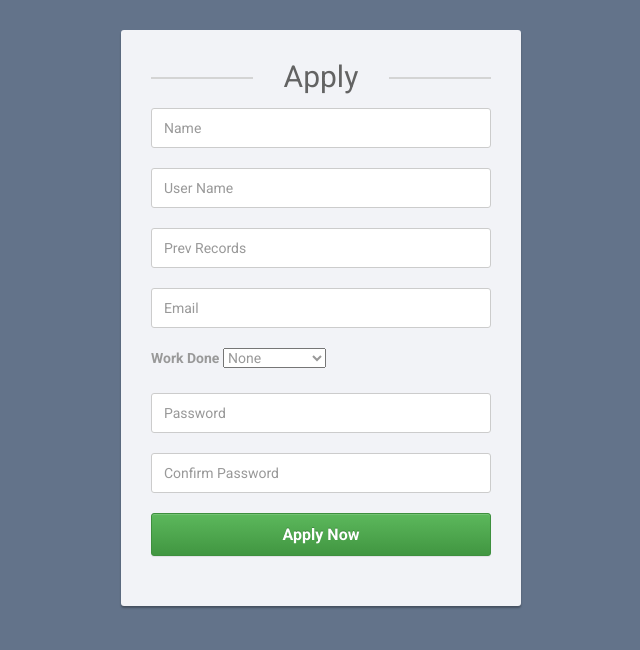
After one commit to Coding-Stack/buildify, a Django app: page /worker_form in a window 1280 px wide. The commit adds this page. Shown: the top 650 px of the page, without its empty margins (319-959 px from the left). Run offline with Django 3.2, Linux system fonts and the light colour scheme; some libraries are stand-ins or nearby versions.

Commit message:
added icons

```diff
--- a/accounts/forms.py
+++ b/accounts/forms.py
@@ -25,7 +25,7 @@ class ConstructionUpdateForm(forms.ModelForm):
 class WorkerRegistrationForm(forms.ModelForm):
     class Meta:
         model = Worker
-        fields = ['wage','prev_record','construction']
+        fields = ['prev_record','construction']
 
 class WorkerUpdateForm(forms.ModelForm):
     class Meta:
--- a/accounts/models.py
+++ b/accounts/models.py
@@ -50,10 +50,10 @@ class Construction(models.Model):
         return 'construction by'+str(self.client)
 
 class Worker(models.Model):
-    wage = models.FloatField()
+    wage = models.FloatField(blank=True,null=True,default=0)
     prev_record = models.IntegerField()
     user = models.ForeignKey(to=User,on_delete=models.CASCADE)
-    construction = models.ForeignKey(to=Construction, on_delete=models.CASCADE)
+    construction = models.ForeignKey(to=Construction, blank=True,null=True,on_delete=models.CASCADE)
     work_done_choices = [
         ('Electrician','Electrician'),
         ('Carpenter','Carpenter'),
--- a/accounts/templates/header.html
+++ b/accounts/templates/header.html
@@ -5,6 +5,8 @@
     <meta name="viewport" content="width=device-width, initial-scale=1.0">
     <title>Buildify</title>
     <link rel="stylesheet" href="https://maxcdn.bootstrapcdn.com/bootstrap/4.0.0/css/bootstrap.min.css" integrity="sha384-Gn5384xqQ1aoWXA+058RXPxPg6fy4IWvTNh0E263XmFcJlSAwiGgFAW/dAiS6JXm" crossorigin="anonymous">
+    <link rel="stylesheet" href="http://cdnjs.cloudflare.com/ajax/libs/font-awesome/4.4.0/css/font-awesome.min.css">
+    <script src='https://kit.fontawesome.com/a076d05399.js'></script>
     <script src="https://ajax.googleapis.com/ajax/libs/jquery/3.5.1/jquery.min.js"></script>
     <script src="https://maxcdn.bootstrapcdn.com/bootstrap/4.0.0/js/bootstrap.min.js" integrity="sha384-JZR6Spejh4U02d8jOt6vLEHfe/JQGiRRSQQxSfFWpi1MquVdAyjUar5+76PVCmYl" crossorigin="anonymous"></script>
 
@@ -78,7 +80,8 @@ body {
 }
 
 #chkToggle:checked + ul.main-nav {
-  display: block;
+  display: grid;
+  margin:auto;
 }
 
 .welcome-message{
@@ -132,7 +135,6 @@ body {
 
   .nav-links {
     margin-left: 40px;
-    color
   }
 
   .logo {
--- a/accounts/templates/index.html
+++ b/accounts/templates/index.html
@@ -132,7 +132,7 @@ button {
               <div class="menu">
                   <ul class="navMenu">
                       <li><a href="#">Home</a></li>
-                      <li><a href="#">Locations</a></li>
+                      <li><a href="{% url 'worker_form' %}">Jobs</a></li>
                       <li><a href="#">Contact</a></li>
                       <li></li>
                       <li><a href="{% url 'signup' %}">Registration</a></li>
--- /dev/null
+++ b/accounts/templates/worker_form.html
@@ -0,0 +1,148 @@
+<!DOCTYPE html>
+<html lang="en">
+<head>
+<meta charset="utf-8">
+<meta http-equiv="X-UA-Compatible" content="IE=edge">
+<meta name="viewport" content="width=device-width, initial-scale=1">
+<link href="https://fonts.googleapis.com/css?family=Roboto:400,700" rel="stylesheet">
+<title>Buildify</title>
+<link rel="stylesheet" href="https://maxcdn.bootstrapcdn.com/bootstrap/3.3.7/css/bootstrap.min.css">
+<link rel="stylesheet" href="https://maxcdn.bootstrapcdn.com/bootstrap/3.3.7/css/bootstrap-theme.min.css">
+<script src="https://ajax.googleapis.com/ajax/libs/jquery/1.12.4/jquery.min.js"></script>
+<script src="https://maxcdn.bootstrapcdn.com/bootstrap/3.3.7/js/bootstrap.min.js"></script>
+<style>
+	body {
+		color: #fff;
+		background: #63738a;
+		font-family: 'Roboto', sans-serif;
+	}
+    .form-control{
+		height: 40px;
+		box-shadow: none;
+		color: #969fa4;
+	}
+	.form-control:focus{
+		border-color: #5cb85c;
+	}
+    .form-control, .btn{
+        border-radius: 3px;
+    }
+	.signup-form{
+		width: 400px;
+		margin: 0 auto;
+		padding: 30px 0;
+	}
+	.signup-form h2{
+		color: #636363;
+        margin: 0 0 15px;
+		position: relative;
+		text-align: center;
+    }
+	.signup-form h2:before, .signup-form h2:after{
+		content: "";
+		height: 2px;
+		width: 30%;
+		background: #d4d4d4;
+		position: absolute;
+		top: 50%;
+		z-index: 2;
+	}
+	.signup-form h2:before{
+		left: 0;
+	}
+	.signup-form h2:after{
+		right: 0;
+	}
+    .signup-form .hint-text{
+		color: #999;
+		margin-bottom: 30px;
+		text-align: center;
+	}
+    .signup-form form{
+		color: #999;
+		border-radius: 3px;
+    	margin-bottom: 15px;
+        background: #f2f3f7;
+        box-shadow: 0px 2px 2px rgba(0, 0, 0, 0.3);
+        padding: 30px;
+    }
+	.signup-form .form-group{
+		margin-bottom: 20px;
+	}
+	.signup-form input[type="checkbox"]{
+		margin-top: 3px;
+	}
+	.signup-form .btn{
+        font-size: 16px;
+        font-weight: bold;
+		min-width: 140px;
+        outline: none !important;
+    }
+	.signup-form .row div:first-child{
+		padding-right: 10px;
+	}
+	.signup-form .row div:last-child{
+		padding-left: 10px;
+	}
+    .signup-form a{
+		color: #fff;
+		text-decoration: underline;
+	}
+    .signup-form a:hover{
+		text-decoration: none;
+	}
+	.signup-form form a{
+		color: #5cb85c;
+		text-decoration: none;
+	}
+	.signup-form form a:hover{
+		text-decoration: underline;
+	}
+</style>
+</head>
+<body>
+    <div>
+        {% for message in messages %}
+            <h3 class="message"> {{message}}</h3>
+        {% endfor %}
+    </div>
+    <div class="signup-form">
+        <form action ="apply" method="POST" class="register-form" id="register-form">
+        {% csrf_token %}
+            <h2>Apply</h2>
+            <div class="form-group">
+                <input type="text" class="form-control" name="first_name" placeholder="Name" required="required">
+            </div>
+            <div class="form-group">
+                <input type="text" class="form-control" name="username" placeholder="User Name" required="required">
+			</div>
+			<div class="form-group">
+                <input type="number" class="form-control" name="prev_record" placeholder="Prev Records" required="required">
+            </div>
+            <div class="form-group">
+                <input type="email" class="form-control" name="email" placeholder="Email" required="required">
+			</div>
+			<div class="form-group">
+				<label>Work Done</label>
+				<select name="work_done">
+				  <option value="None">None</option>
+				  <option value="Electrician">Electrician</option>
+				  <option value="Carpenter">Carpenter</option>
+				  <option value="Plumber">Plumber</option>
+				  <option value="Painter">Painter</option>
+				  <option value="Cons_worker">Cons_worker</option>
+				</select>
+			</div>
+            <div class="form-group">
+                <input type="password" class="form-control" name="password" placeholder="Password" required="required">
+            </div>
+            <div class="form-group">
+                <input type="password" class="form-control" name="confirm_password" placeholder="Confirm Password" required="required">
+            </div>
+            <div class="form-group">
+                <input type="submit" name="signup" id="signup" class="btn btn-success btn-lg btn-block" value = "Apply Now"/>
+            </div>
+        </form>
+</div>
+</body>
+</html>
--- a/accounts/urls.py
+++ b/accounts/urls.py
@@ -20,6 +20,8 @@ urlpatterns = [
     path('get_worker',v.get_worker,name='get_worker'),
     path('update_worker/<int:id>',v.update_worker,name='update_worker'),
     path('get_const_worker/<int:id>',v.get_const_worker,name='get_const_worker'),
+    path('worker_form',v.worker_form,name='worker_form'),
+    path('apply',v.apply,name='apply')
 ]
 
 from django.conf import settings
--- a/accounts/views.py
+++ b/accounts/views.py
@@ -43,6 +43,40 @@ def register(request):
             return redirect('signup')
     else:
         return render(request, 'signup.html')
+
+
+def worker_form(request):
+    return render(request,'worker_form.html')
+
+def apply(request):
+    if request.method == 'POST':
+        first_name = request.POST.get('first_name')
+        username = request.POST['username']
+        email = request.POST['email']
+        password = request.POST['password']
+        re_password = request.POST['confirm_password']
+        if password==re_password:
+            if User.objects.filter(username=username).exists():
+                messages.error(request, 'Username already exists')
+                return redirect('signup')
+            elif User.objects.filter(email=email).exists():
+                messages.error(request, 'Emails already exists')
+                return redirect('signup')
+            else:
+                user = User.objects.create_user(first_name=first_name, password=password,email=email,username=username)
+                user.save()
+                prev_record = request.POST['prev_record']
+                work_done = request.POST['work_done']
+                worker = Worker(user=user,prev_record=prev_record,work_done=work_done)
+                worker.save()
+                auth.login(request, user)
+                return redirect('home')
+        else:
+            messages.info(request, "Password did not Match")
+            return redirect('signup')
+    else:
+        return render(request, 'signup.html')
+
 
 def signin(request):
     if request.method == 'POST':
@@ -91,7 +125,8 @@ def new_plan(request):
             client = Client.objects.filter(user=request.user).first()
             plan = Plan(length=length,width=width,rooms=rooms,wall_thickness=wall_thickness,floors=floors,parking=parking,client=client)
             plan.save()
-            return HttpResponse('Thank you!!Our team will shortly design the best plan suited for you')
+            messages.success(request,'Thank you!!Our team will shortly design the best plan suited for you')
+            return render('home')
         else:
             form = PlanRegistrationForm()
     else:
```
Also changed, not shown: accounts/templates/get_plans.html (+6 -4 lines), accounts/templates/home.html (+11 -8 lines), accounts/migrations/0003_auto_20201031_0957.py (added), db.sqlite3.
